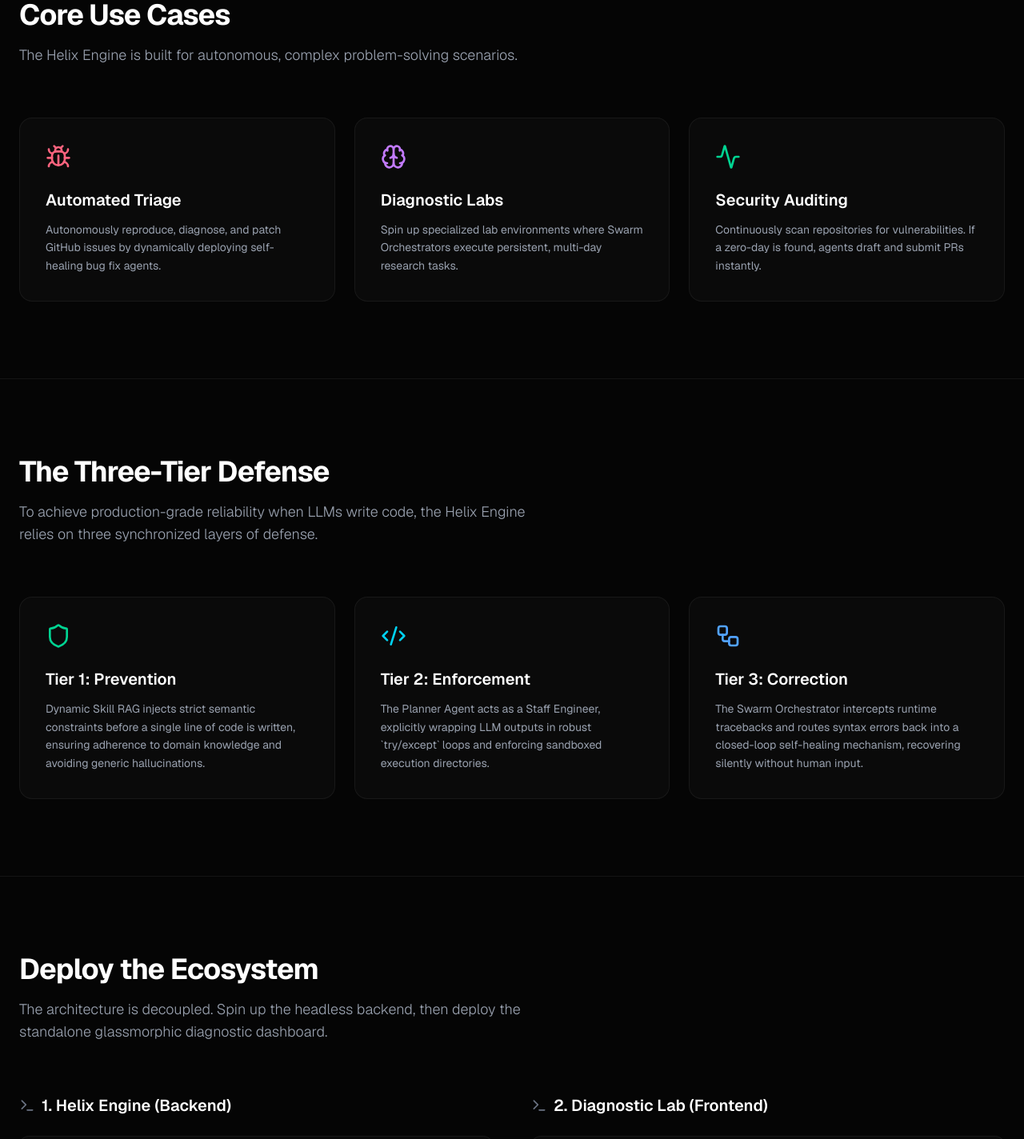
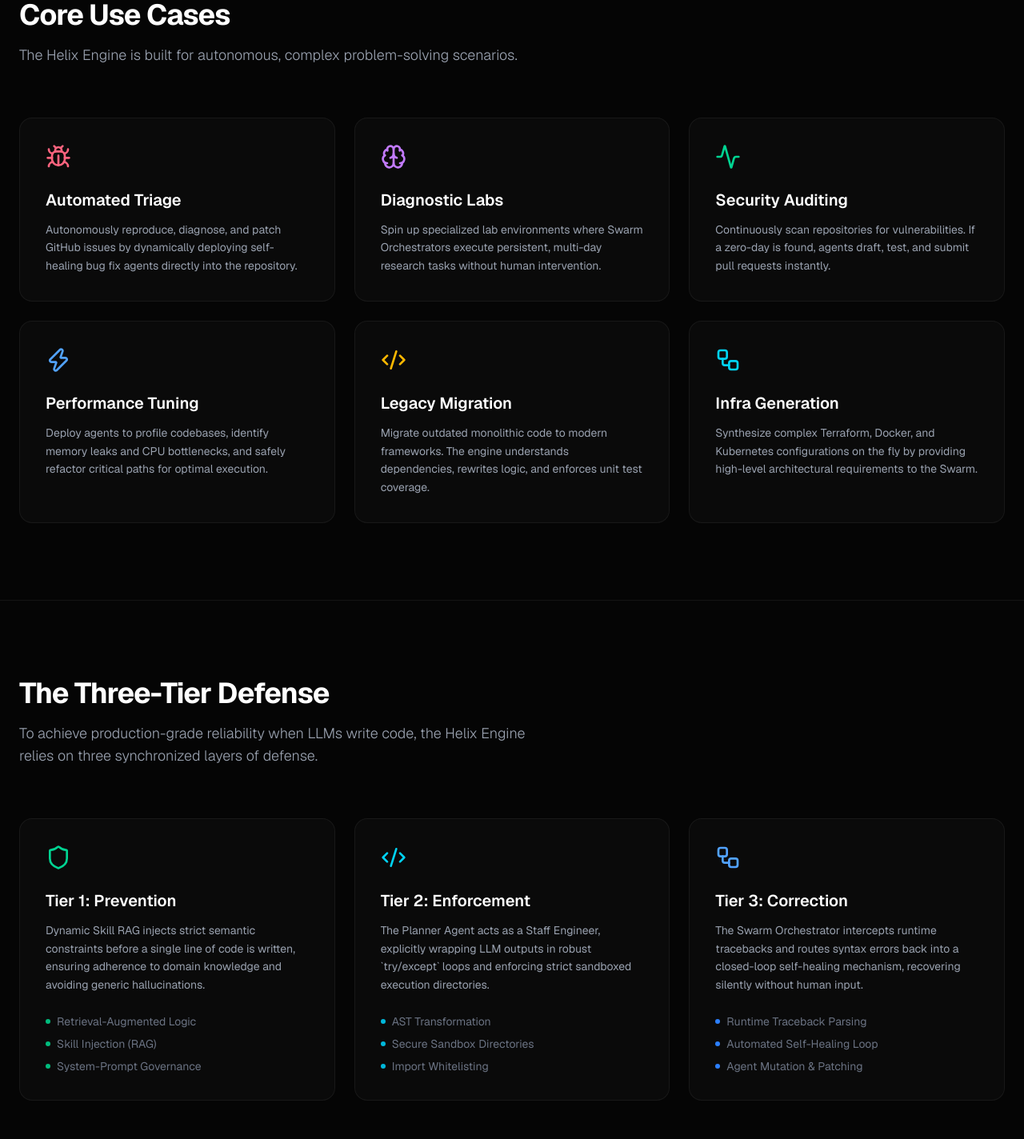
Before and after one commit to vishalvermauts/Helix-Website, a Next.js app: page / in a window 1280 px wide. Shown: the part 1330-2754 px from the top of the page at 80% size. Built offline with nearby package versions, Linux system fonts and the light colour scheme.

Commit message:
feat: expand use cases, architecture details, and add diagnostic lab section

```diff
--- a/src/app/page.tsx
+++ b/src/app/page.tsx
@@ -213,25 +213,46 @@ export default function Home() {
           </div>
 
           <div className="grid md:grid-cols-3 gap-6">
-            <div className="p-8 rounded-2xl bg-[#0a0a0a] border border-white/[0.06]">
+            <div className="p-8 rounded-2xl bg-[#0a0a0a] border border-white/[0.06] hover:border-emerald-500/30 transition-colors">
               <Bug className="h-8 w-8 text-rose-400 mb-6" />
               <h3 className="text-xl font-semibold text-white mb-3">Automated Triage</h3>
               <p className="text-sm text-gray-400 leading-relaxed">
-                Autonomously reproduce, diagnose, and patch GitHub issues by dynamically deploying self-healing bug fix agents.
+                Autonomously reproduce, diagnose, and patch GitHub issues by dynamically deploying self-healing bug fix agents directly into the repository.
               </p>
             </div>
-            <div className="p-8 rounded-2xl bg-[#0a0a0a] border border-white/[0.06]">
+            <div className="p-8 rounded-2xl bg-[#0a0a0a] border border-white/[0.06] hover:border-purple-500/30 transition-colors">
               <Brain className="h-8 w-8 text-purple-400 mb-6" />
               <h3 className="text-xl font-semibold text-white mb-3">Diagnostic Labs</h3>
               <p className="text-sm text-gray-400 leading-relaxed">
-                Spin up specialized lab environments where Swarm Orchestrators execute persistent, multi-day research tasks.
+                Spin up specialized lab environments where Swarm Orchestrators execute persistent, multi-day research tasks without human intervention.
               </p>
             </div>
-            <div className="p-8 rounded-2xl bg-[#0a0a0a] border border-white/[0.06]">
+            <div className="p-8 rounded-2xl bg-[#0a0a0a] border border-white/[0.06] hover:border-emerald-500/30 transition-colors">
               <Activity className="h-8 w-8 text-emerald-400 mb-6" />
               <h3 className="text-xl font-semibold text-white mb-3">Security Auditing</h3>
               <p className="text-sm text-gray-400 leading-relaxed">
-                Continuously scan repositories for vulnerabilities. If a zero-day is found, agents draft and submit PRs instantly.
+                Continuously scan repositories for vulnerabilities. If a zero-day is found, agents draft, test, and submit pull requests instantly.
+              </p>
+            </div>
+            <div className="p-8 rounded-2xl bg-[#0a0a0a] border border-white/[0.06] hover:border-blue-500/30 transition-colors">
+              <Zap className="h-8 w-8 text-blue-400 mb-6" />
+              <h3 className="text-xl font-semibold text-white mb-3">Performance Tuning</h3>
+              <p className="text-sm text-gray-400 leading-relaxed">
+                Deploy agents to profile codebases, identify memory leaks and CPU bottlenecks, and safely refactor critical paths for optimal execution.
+              </p>
+            </div>
+            <div className="p-8 rounded-2xl bg-[#0a0a0a] border border-white/[0.06] hover:border-amber-500/30 transition-colors">
+              <Code2 className="h-8 w-8 text-amber-400 mb-6" />
+              <h3 className="text-xl font-semibold text-white mb-3">Legacy Migration</h3>
+              <p className="text-sm text-gray-400 leading-relaxed">
+                Migrate outdated monolithic code to modern frameworks. The engine understands dependencies, rewrites logic, and enforces unit test coverage.
+              </p>
+            </div>
+            <div className="p-8 rounded-2xl bg-[#0a0a0a] border border-white/[0.06] hover:border-cyan-500/30 transition-colors">
+              <Workflow className="h-8 w-8 text-cyan-400 mb-6" />
+              <h3 className="text-xl font-semibold text-white mb-3">Infra Generation</h3>
+              <p className="text-sm text-gray-400 leading-relaxed">
+                Synthesize complex Terraform, Docker, and Kubernetes configurations on the fly by providing high-level architectural requirements to the Swarm.
               </p>
             </div>
           </div>
@@ -245,28 +266,43 @@ export default function Home() {
           </div>
 
           <div className="grid md:grid-cols-3 gap-6">
-            <div className="group p-8 rounded-2xl bg-[#0a0a0a] border border-white/[0.06] hover:border-emerald-500/30 transition-all">
+            <div className="group p-8 rounded-2xl bg-[#0a0a0a] border border-white/[0.06] hover:border-emerald-500/30 transition-all flex flex-col h-full">
               <Shield className="h-8 w-8 text-emerald-400 mb-6" />
               <h3 className="text-xl font-semibold text-white mb-3">Tier 1: Prevention</h3>
-              <p className="text-sm text-gray-400 leading-relaxed">
+              <p className="text-sm text-gray-400 leading-relaxed mb-6">
                 Dynamic Skill RAG injects strict semantic constraints before a single line of code is written, ensuring adherence to domain knowledge and avoiding generic hallucinations.
               </p>
+              <ul className="text-sm text-gray-500 space-y-2 mt-auto">
+                <li className="flex items-center space-x-2"><span className="w-1.5 h-1.5 rounded-full bg-emerald-500"></span><span>Retrieval-Augmented Logic</span></li>
+                <li className="flex items-center space-x-2"><span className="w-1.5 h-1.5 rounded-full bg-emerald-500"></span><span>Skill Injection (RAG)</span></li>
+                <li className="flex items-center space-x-2"><span className="w-1.5 h-1.5 rounded-full bg-emerald-500"></span><span>System-Prompt Governance</span></li>
+              </ul>
             </div>
 
-            <div className="group p-8 rounded-2xl bg-[#0a0a0a] border border-white/[0.06] hover:border-cyan-500/30 transition-all">
+            <div className="group p-8 rounded-2xl bg-[#0a0a0a] border border-white/[0.06] hover:border-cyan-500/30 transition-all flex flex-col h-full">
               <Code2 className="h-8 w-8 text-cyan-400 mb-6" />
               <h3 className="text-xl font-semibold text-white mb-3">Tier 2: Enforcement</h3>
-              <p className="text-sm text-gray-400 leading-relaxed">
-                The Planner Agent acts as a Staff Engineer, explicitly wrapping LLM outputs in robust `try/except` loops and enforcing sandboxed execution directories.
+              <p className="text-sm text-gray-400 leading-relaxed mb-6">
+                The Planner Agent acts as a Staff Engineer, explicitly wrapping LLM outputs in robust `try/except` loops and enforcing strict sandboxed execution directories.
               </p>
+              <ul className="text-sm text-gray-500 space-y-2 mt-auto">
+                <li className="flex items-center space-x-2"><span className="w-1.5 h-1.5 rounded-full bg-cyan-500"></span><span>AST Transformation</span></li>
+                <li className="flex items-center space-x-2"><span className="w-1.5 h-1.5 rounded-full bg-cyan-500"></span><span>Secure Sandbox Directories</span></li>
+                <li className="flex items-center space-x-2"><span className="w-1.5 h-1.5 rounded-full bg-cyan-500"></span><span>Import Whitelisting</span></li>
+              </ul>
             </div>
 
-            <div className="group p-8 rounded-2xl bg-[#0a0a0a] border border-white/[0.06] hover:border-blue-500/30 transition-all">
+            <div className="group p-8 rounded-2xl bg-[#0a0a0a] border border-white/[0.06] hover:border-blue-500/30 transition-all flex flex-col h-full">
               <Workflow className="h-8 w-8 text-blue-400 mb-6" />
               <h3 className="text-xl font-semibold text-white mb-3">Tier 3: Correction</h3>
-              <p className="text-sm text-gray-400 leading-relaxed">
+              <p className="text-sm text-gray-400 leading-relaxed mb-6">
                 The Swarm Orchestrator intercepts runtime tracebacks and routes syntax errors back into a closed-loop self-healing mechanism, recovering silently without human input.
               </p>
+              <ul className="text-sm text-gray-500 space-y-2 mt-auto">
+                <li className="flex items-center space-x-2"><span className="w-1.5 h-1.5 rounded-full bg-blue-500"></span><span>Runtime Traceback Parsing</span></li>
+                <li className="flex items-center space-x-2"><span className="w-1.5 h-1.5 rounded-full bg-blue-500"></span><span>Automated Self-Healing Loop</span></li>
+                <li className="flex items-center space-x-2"><span className="w-1.5 h-1.5 rounded-full bg-blue-500"></span><span>Agent Mutation & Patching</span></li>
+              </ul>
             </div>
           </div>
         </section>
@@ -305,6 +341,100 @@ export default function Home() {
                 <p>cd Helix-Brain-Diagnostic-Lab</p>
                 <p>npx serve -l 3000</p>
                 <p className="text-emerald-400 mt-4"># Connect via the auto-generated PyNgrok URL!</p>
+              </div>
+            </div>
+          </div>
+        </section>
+
+        {/* Diagnostic Lab Dedicated Section */}
+        <section id="lab" className="max-w-7xl mx-auto px-6 py-24 border-t border-white/[0.06]">
+          <div className="grid md:grid-cols-2 gap-16 items-center">
+            <div>
+              <div className="inline-flex items-center justify-center p-3 bg-purple-500/10 rounded-xl mb-6">
+                <Terminal className="h-6 w-6 text-purple-400" />
+              </div>
+              <h2 className="text-3xl md:text-4xl font-bold text-white tracking-tight mb-6">
+                2. Diagnostic Lab (Frontend)
+              </h2>
+              <p className="text-gray-400 text-lg leading-relaxed mb-6 font-light">
+                The Helix Brain Diagnostic Lab acts as the visual command center for the entire agentic swarm. It provides real-time, high-fidelity observability into how the AI thinks, plans, and executes code.
+              </p>
+
+              <div className="space-y-6">
+                <div className="flex">
+                  <div className="flex-shrink-0 mt-1">
+                    <div className="w-2 h-2 rounded-full bg-purple-400"></div>
+                  </div>
+                  <div className="ml-4">
+                    <h4 className="text-white font-medium mb-1">Visual Architecture Rendering</h4>
+                    <p className="text-sm text-gray-500 leading-relaxed">
+                      Automatically maps the multi-agent neural network as it spins up, showing exactly which agents are communicating and sharing memory objects.
+                    </p>
+                  </div>
+                </div>
+
+                <div className="flex">
+                  <div className="flex-shrink-0 mt-1">
+                    <div className="w-2 h-2 rounded-full bg-emerald-400"></div>
+                  </div>
+                  <div className="ml-4">
+                    <h4 className="text-white font-medium mb-1">Real-Time Traceback Triage</h4>
+                    <p className="text-sm text-gray-500 leading-relaxed">
+                      Watch the self-healing loop in action. The frontend captures Python exceptions live, streams the LLM's patching strategy, and updates the UI when tests pass.
+                    </p>
+                  </div>
+                </div>
+
+                <div className="flex">
+                  <div className="flex-shrink-0 mt-1">
+                    <div className="w-2 h-2 rounded-full bg-cyan-400"></div>
+                  </div>
+                  <div className="ml-4">
+                    <h4 className="text-white font-medium mb-1">Sandboxed Testing Sandbox</h4>
+                    <p className="text-sm text-gray-500 leading-relaxed">
+                      Features a built-in terminal emulator that allows developers to manually trigger Swarm commands, inject new skills via the UI, and isolate agent outputs.
+                    </p>
+                  </div>
+                </div>
+              </div>
+            </div>
+
+            {/* Lab UI Mockup / Graphic */}
+            <div className="relative rounded-2xl border border-white/[0.08] bg-[#0a0a0a] shadow-2xl p-2 overflow-hidden aspect-square md:aspect-auto md:h-[600px] flex flex-col">
+              <div className="bg-[#111] px-4 py-3 flex items-center border-b border-white/[0.04] rounded-t-xl shrink-0">
+                <div className="flex space-x-2">
+                  <div className="w-3 h-3 rounded-full bg-red-500/80"></div>
+                  <div className="w-3 h-3 rounded-full bg-yellow-500/80"></div>
+                  <div className="w-3 h-3 rounded-full bg-green-500/80"></div>
+                </div>
+                <div className="mx-auto text-xs font-mono text-gray-500 flex items-center space-x-2">
+                  <span>helix_diagnostic_lab.app</span>
+                </div>
+              </div>
+              <div className="flex-1 p-6 relative">
+                {/* Abstract Node Graph */}
+                <div className="absolute inset-0 flex items-center justify-center opacity-30">
+                  <svg viewBox="0 0 400 400" className="w-full h-full stroke-emerald-500/50" fill="none" strokeWidth="2">
+                    <circle cx="200" cy="200" r="100" strokeDasharray="4 4" className="animate-[spin_20s_linear_infinite]" />
+                    <circle cx="200" cy="200" r="150" strokeDasharray="2 6" className="animate-[spin_30s_linear_infinite_reverse]" />
+                    <path d="M200 100 L286 150 L286 250 L200 300 L114 250 L114 150 Z" className="stroke-purple-500/50" />
+                    <circle cx="200" cy="100" r="8" className="fill-purple-500" />
+                    <circle cx="286" cy="150" r="8" className="fill-emerald-500" />
+                    <circle cx="286" cy="250" r="8" className="fill-cyan-500" />
+                    <circle cx="200" cy="300" r="8" className="fill-rose-500" />
+                    <circle cx="114" cy="250" r="8" className="fill-blue-500" />
+                    <circle cx="114" cy="150" r="8" className="fill-amber-500" />
+                    <circle cx="200" cy="200" r="12" className="fill-white" />
+                  </svg>
+                </div>
+                <div className="absolute bottom-6 left-6 right-6">
+                  <div className="bg-[#111]/80 backdrop-blur border border-white/[0.08] p-4 rounded-xl">
+                    <div className="text-xs font-mono text-emerald-400 mb-2">[Memory Sync] 100%</div>
+                    <div className="h-2 w-full bg-white/[0.05] rounded-full overflow-hidden">
+                      <div className="h-full bg-emerald-400 w-full animate-pulse"></div>
+                    </div>
+                  </div>
+                </div>
               </div>
             </div>
           </div>
```
